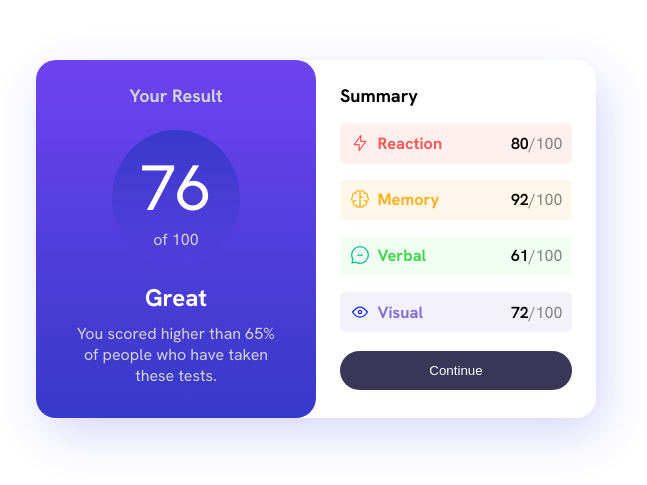
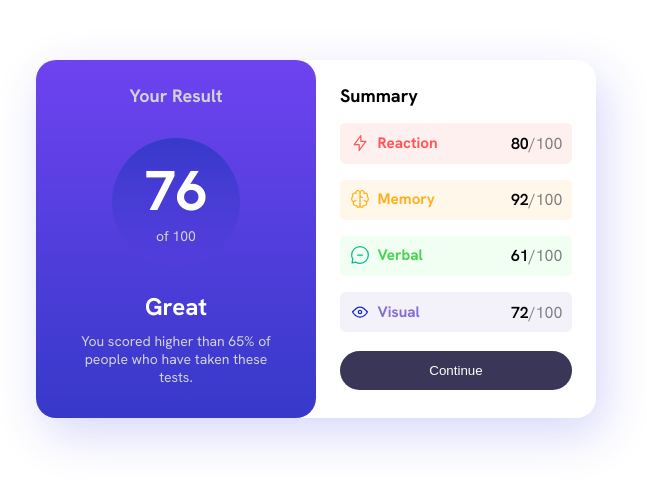
Before and after one commit to Itachidorri/results-summary-component, a plain HTML site: page index.html in a window 1280 px wide. Shown: the part 161-646 px from the top of the page, without its empty margins (324-971 px from the left). Drawn offline with Linux system fonts and the light colour scheme; files whose address does not match are found by name.

Commit message:
minor design changes

```diff
--- a/css/index.css
+++ b/css/index.css
@@ -20,11 +20,15 @@
 
 body{
   color: lightgrey;
-  font-family: 'HankenGrotesk';
+  font-family: 'HankenGrotesk', 'Trebuchet MS', 'Lucida Grande', 'Lucida Sans Unicode', 'Lucida Sans', Tahoma, sans-serif;
 }
 
 h1{
     font-size: 18px;
+}
+
+p{
+  font-size:14px;
 }
 
 /*handy utility classes*/
@@ -84,6 +88,7 @@ h1{
 .standout-txt{
   font-size: 4em;
   color: white;
+  font-weight: bold;
 }
 
 .remarks h2{
@@ -122,25 +127,25 @@ h1{
 .summary-item:nth-child(1){
   background-color: rgba(255, 87, 87, .09);
   color: rgba(255, 87, 87, 1);
-  font-size: 14px;
+  font-size: 13px;
 }
 
 .summary-item:nth-child(2){
   background-color: rgba(255, 176, 31,.09);
   color: rgba(255, 176, 31,1);
-  font-size: 14px;
+  font-size: 13px;
 }
 
 .summary-item:nth-child(3){
   background-color: rgba(82, 250, 96,.08);
   color: rgba(68, 212, 80,1);
-  font-size: 14px;
+  font-size: 13px;
 }
 
 .summary-item:nth-child(4){
   background-color: rgba(216, 213, 240,.3);
   color: rgba(106, 76, 199,.8);
-  font-size: 14px;
+  font-size: 13px;
 }
 
 .summary-item-ability{
@@ -171,7 +176,7 @@ button{
 }
 
 button:hover{
-  background-image: linear-gradient(rgba(110, 67, 240,1), rgba(54, 57, 201,1));;
+  background-image: linear-gradient(rgba(110, 67, 240,1), rgba(54, 57, 201,1));
 }
 
 
```
